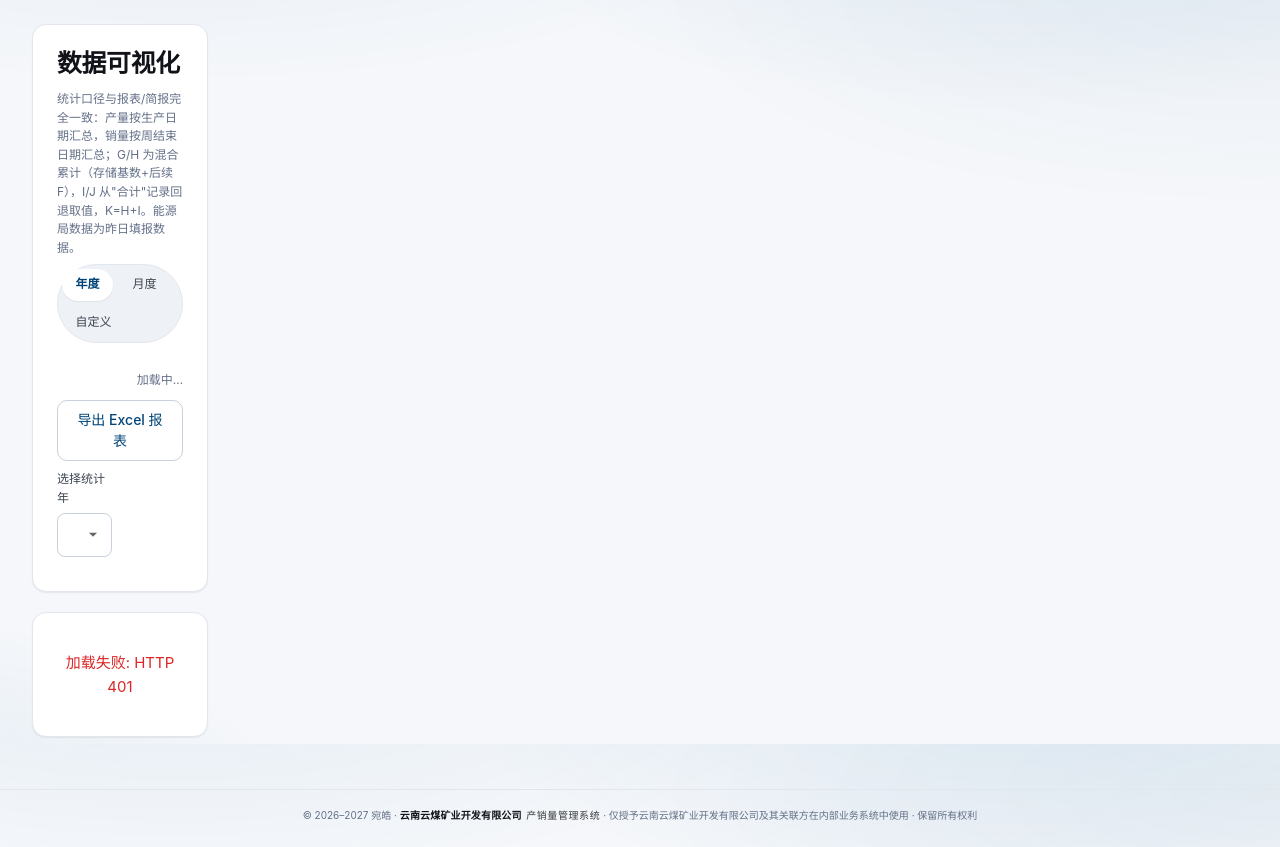
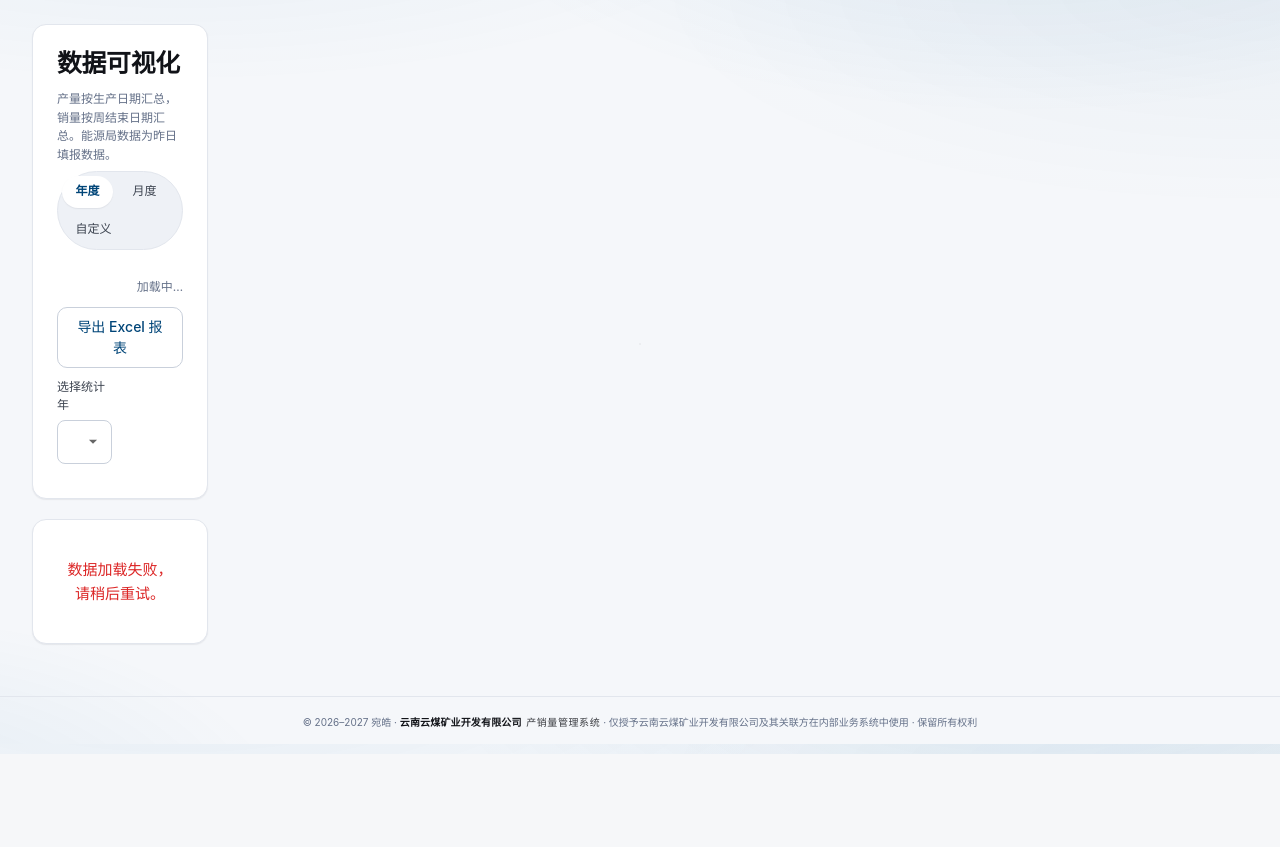
Before and after one commit to mvpwanhao/ymkymanager, a FastAPI app: template templates/dashboard.html in a window 1280 px wide. Shown: the part 56-903 px from the top of the page. After the commit the page ends 810 px from the top, so only its background shows below. Run offline with FastAPI, Linux system fonts and the light colour scheme; the template is opened without the code that fills it, so the values that code supplies are empty; some libraries are stand-ins or nearby versions.

Commit message:
v1.4.4: 清理前端开发痕迹 — 移除技术实现细节/占位符/开发者提示/原始错误信息

```diff
--- a/templates/dashboard.html
+++ b/templates/dashboard.html
@@ -12,7 +12,7 @@
 {% block content %}
 <div class="card">
   <h1>数据可视化</h1>
-  <p class="muted">统计口径与报表/简报完全一致：产量按生产日期汇总，销量按周结束日期汇总；G/H 为混合累计（存储基数+后续F），I/J 从"合计"记录回退取值，K=H+I。能源局数据为昨日填报数据。</p>
+  <p class="muted">产量按生产日期汇总，销量按周结束日期汇总。能源局数据为昨日填报数据。</p>
 
   <div class="viz-toolbar" style="display:flex;justify-content:space-between;align-items:flex-end;gap:0.85rem;flex-wrap:wrap;margin-bottom:0.6rem;">
     <div class="pill-tabs" role="tablist" aria-label="统计区间">
@@ -627,7 +627,7 @@
       .then(function(data) { if (data.error) throw new Error(data.error); renderAll(data); })
       .catch(function(err) {
         document.getElementById("viz-loading").innerHTML =
-          '<p style="color:#dc2626;">加载失败: ' + err.message + "</p>";
+          '<p style="color:#dc2626;">数据加载失败，请稍后重试。</p>';
       });
   }
 
@@ -694,7 +694,7 @@
             setTimeout(function() { URL.revokeObjectURL(url); dl.remove(); }, 4000);
           });
         })
-        .catch(function(e) { window.alert("导出失败：" + String(e || "unknown")); })
+        .catch(function(e) { window.alert("导出失败，请稍后重试。"); })
         .finally(function() { exportBtn.removeAttribute("aria-busy"); });
     });
   }
--- a/templates/entry_actual.html
+++ b/templates/entry_actual.html
@@ -27,7 +27,7 @@
     <div>
       <label for="production">当日实际产量（吨）</label>
       <input type="number" id="production" name="production" min="0" step="0.01" value="0" inputmode="decimal" required />
-      <small class="muted" style="display:block;margin-top:0.25rem;" data-plan-hint>当日实际产量低于日计划量***，请备注原因。</small>
+      <small class="muted" style="display:block;margin-top:0.25rem;" data-plan-hint>当日实际产量低于日计划量时，请备注原因。</small>
     </div>
     <div>
       <label for="reporter">填报人</label>
--- a/templates/entry_sales.html
+++ b/templates/entry_sales.html
@@ -68,7 +68,7 @@
     var y = d.getFullYear();
     var m = String(d.getMonth() + 1).padStart(2, "0");
     var day = String(d.getDate()).padStart(2, "0");
-    rangeDisplay.textContent = "本周区间：" + y + "-" + m + "-" + day + " 至 " + val + "（最终以系统计算为准）";
+    rangeDisplay.textContent = "本周区间：" + y + "-" + m + "-" + day + " 至 " + val;
   }
   if (weekEndInput) weekEndInput.addEventListener("change", updateRange);
 })();
--- a/templates/history.html
+++ b/templates/history.html
@@ -28,7 +28,7 @@
   </div>
   {% endif %}
   {% if table_html %}
-  <p class="muted" style="margin-top:0.4rem;">表格可横向滑动查看，导出的 CSV 可直接用 Excel 打开。</p>
+  <p class="muted" style="margin-top:0.4rem;">表格可横向滑动查看完整数据。</p>
   <div class="table-wrap" style="margin-top:0.7rem;">{{ table_html | safe }}</div>
   {% else %}
   <div class="empty-state">
```
Also changed, not shown: CHANGELOG.md, 1 other file.
